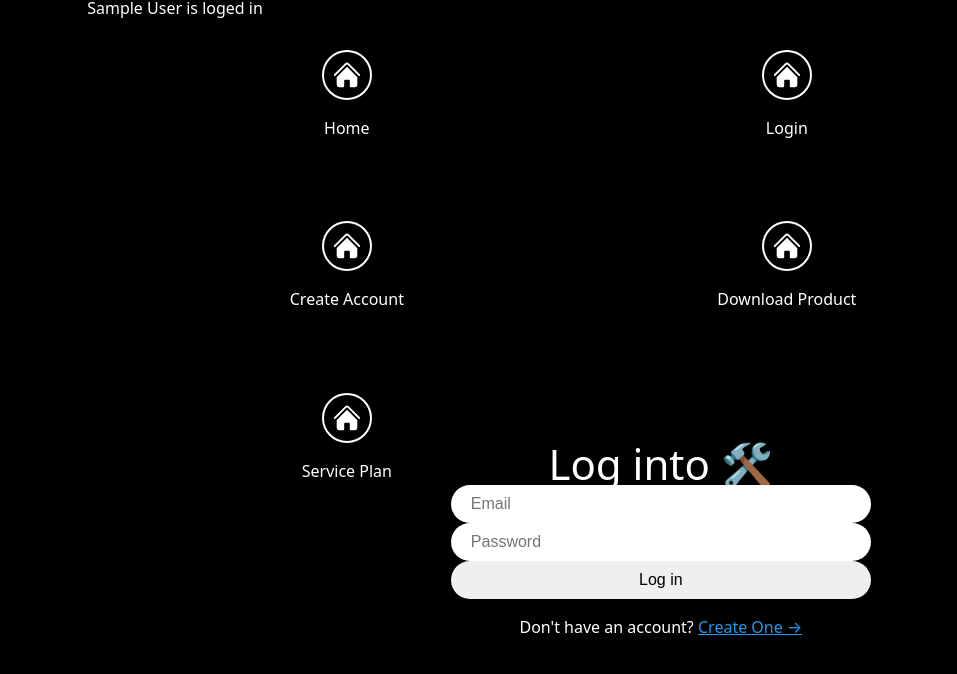
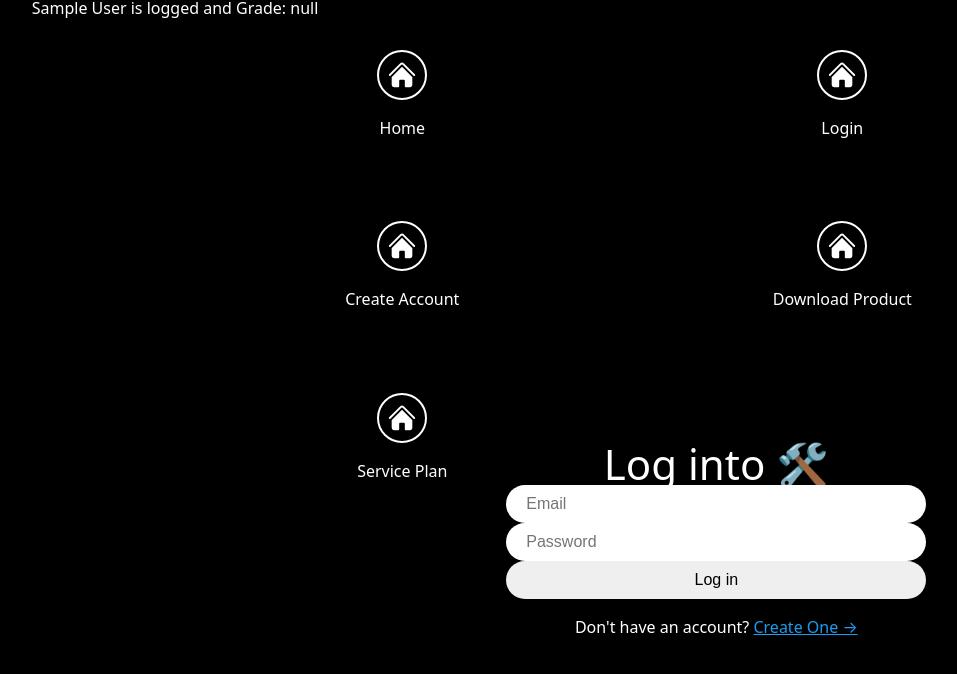
Before and after one commit to david-YJ-Kim/slt.oi, a React (Vite) app: page /soi/v1/brochure/login in a window 1280 px wide. Shown: the top 674 px of the page, without its empty margins (35-992 px from the left). Built offline with nearby package versions, Linux system fonts and the light colour scheme; no server answers; the database is empty; sample sign-in values are in the browser's storage.

Commit message:
#1 라우팅 개발: 유저 등급 가지고 오기 및 데이터 조회 Util 화

```diff
--- a/src/oi-constant.ts
+++ b/src/oi-constant.ts
@@ -27,4 +27,11 @@ const url = {
   },
 };
 
-export default { url };
+const table = {
+  tickets: {
+    name: "tickets",
+    pk: "userId",
+  },
+};
+
+export default { url, table };
--- /dev/null
+++ b/src/utils/ui-query-util.ts
@@ -0,0 +1,26 @@
+import { collection, getDocs, orderBy, query, where } from "firebase/firestore";
+import { db } from "../firebase";
+import oiConstant from "../oi-constant";
+import { useNavigate } from "react-router-dom";
+
+export const getUserGrade = async (
+  uid: string,
+  gradSetter: (grade: string) => void
+) => {
+  const ticketQuery = query(
+    collection(db, oiConstant.table.tickets.name),
+    where(oiConstant.table.tickets.pk, "==", uid),
+    orderBy("createdAt", "desc")
+  );
+  const snapShot = await getDocs(ticketQuery);
+
+  if (snapShot.empty) {
+    console.log("No such document.");
+  } else if (snapShot.size == 1) {
+    const { userId, username, grade, createdAt, expiredAt } =
+      snapShot.docs[0].data();
+    gradSetter(grade);
+  } else {
+    console.log("Expired Tickets");
+  }
+};
--- a/src/view/layout/brochure-layout.tsx
+++ b/src/view/layout/brochure-layout.tsx
@@ -1,17 +1,23 @@
-import { Link, Outlet, useNavigate } from "react-router-dom";
+import { Link, Outlet } from "react-router-dom";
 import { Menu, MenuItem, Wrapper } from "../../components/layout-styled";
 import oiConstant from "../../oi-constant";
 import { auth } from "../../firebase";
+import { useState, useEffect } from "react";
+import { getUserGrade } from "../../utils/ui-query-util";
+import { User } from "firebase/auth";
 
 export default function BrochureLayout() {
-  const navigate = useNavigate();
+  const [grade, setGrade] = useState<string | null>(null);
   const user = auth.currentUser;
-
+  useEffect(() => {
+    if (!user) return;
+    getUserGrade(user.uid, (grade) => setGrade(grade)).then(() => {});
+  }, []);
   // 로그인 된 유저 + Ticker Activation 된 유저는 service로 넘겨야함
 
   return (
     <>
-      <p>{user ? `${user.displayName} is loged in` : null}</p>
+      <p>{user ? `${user.displayName} is logged and Grade: ${grade}` : null}</p>
       <Wrapper>
         <Menu>
           <Link to="">
--- a/src/view/pages/purchase-ticket.tsx
+++ b/src/view/pages/purchase-ticket.tsx
@@ -18,7 +18,7 @@ export default function PurchaseTicket() {
       return;
     }
 
-    confirm("Are you sure to purchase ticket?");
+    confirm(`Are you sure to purchase ticket? uid: ${user.uid}`);
     try {
       await addDoc(collection(db, "tickets"), {
         userId: user.uid,
```
